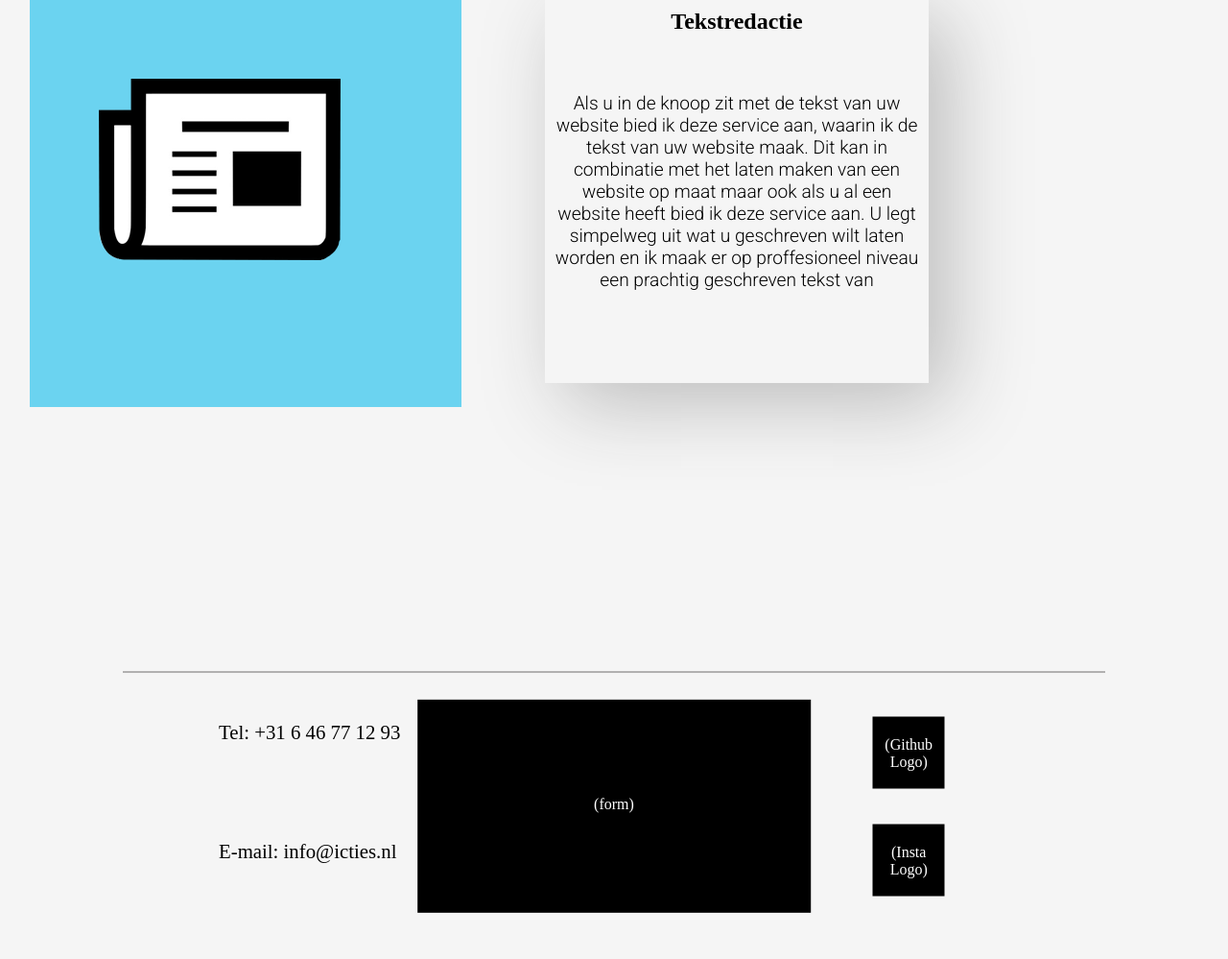
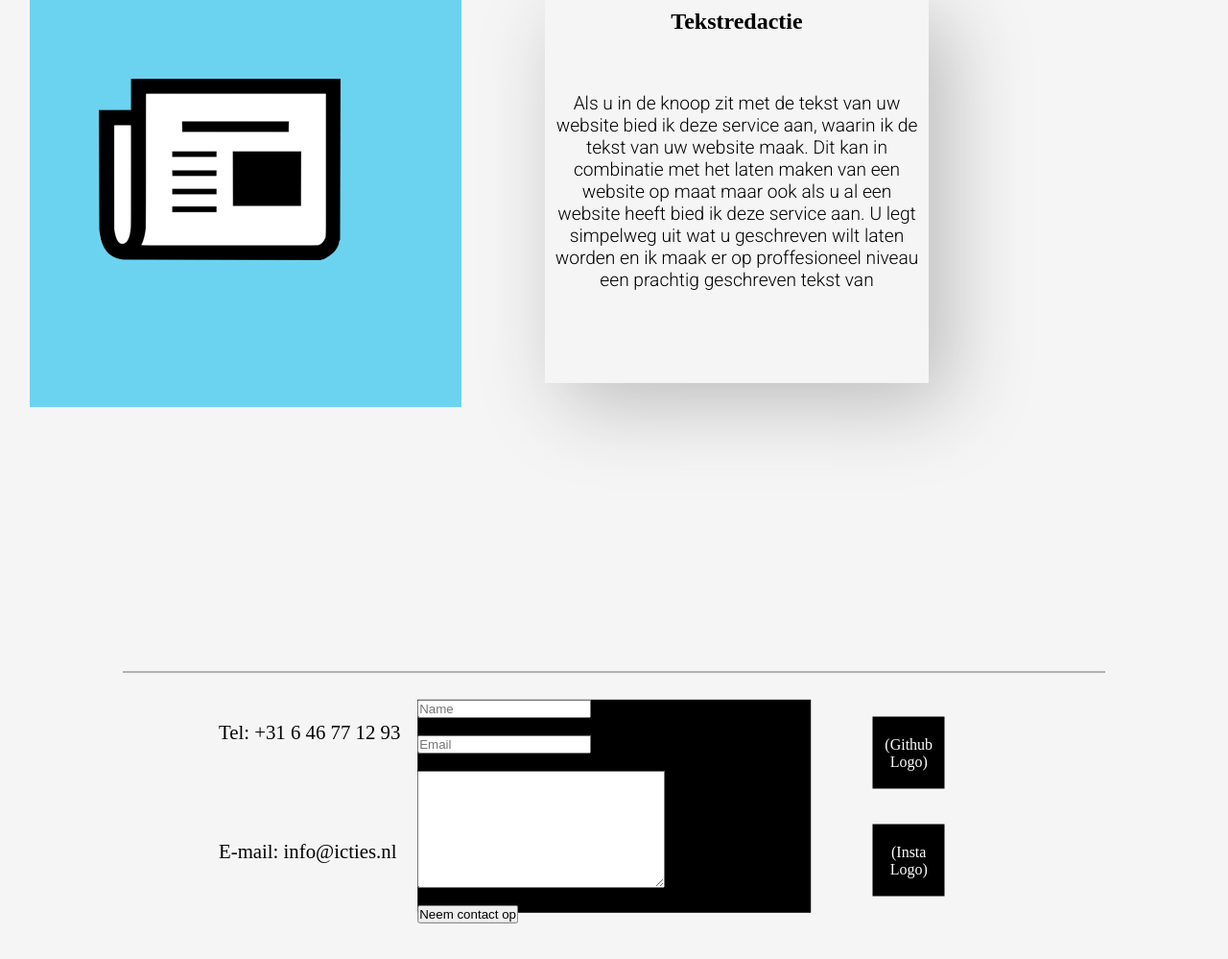
Before and after one commit to DesignerTies/eigen-website, a PHP site: page / in a window 1280 px wide. Shown: the part 2281-3280 px from the top of the page at 96% size. Run offline with PHP 8.4, Linux system fonts and the light colour scheme; some web fonts are replaced.

Commit message:
form test

```diff
--- a/index.html
+++ b/index.html
@@ -153,7 +153,23 @@
         <li>E-mail: info@icties.nl</li>
       </ul>
       <div class="form">
-        <p>(form)</p>
+        <form name="contact" netlify> <!-- als je NETLIFY gebruikt kan je gewoon 'netlify' achter 'name=""' zetten in je form tag.-->
+          <input type="text" name="name" placeholder="Name">
+          <br>
+          <br>
+          <input type="email" name="email" placeholder="Email">
+          <br>
+          <br>
+          <textarea
+            name="description"
+            id=""
+            cols="30"
+            rows="08"
+          ></textarea>
+          <br>
+          <br>
+          <button>Neem contact op</button>
+        </form>
       </div>
       <div class="github-footer">
         <p>(Github Logo)</p>
--- a/style.css
+++ b/style.css
@@ -2,6 +2,10 @@
     padding: 0;
     margin: 0;
     box-sizing: border-box;
+}
+
+input, select {
+    vertical-align:middle;
 }
 
 a {
@@ -372,6 +376,11 @@ footer {
     -ms-transform: translate(-50%, -50%);
 }
 
+form {
+    height: 10%;
+    align-items: center;
+}
+
 .form p {
     color: white;
     padding-top: 100px;
```
